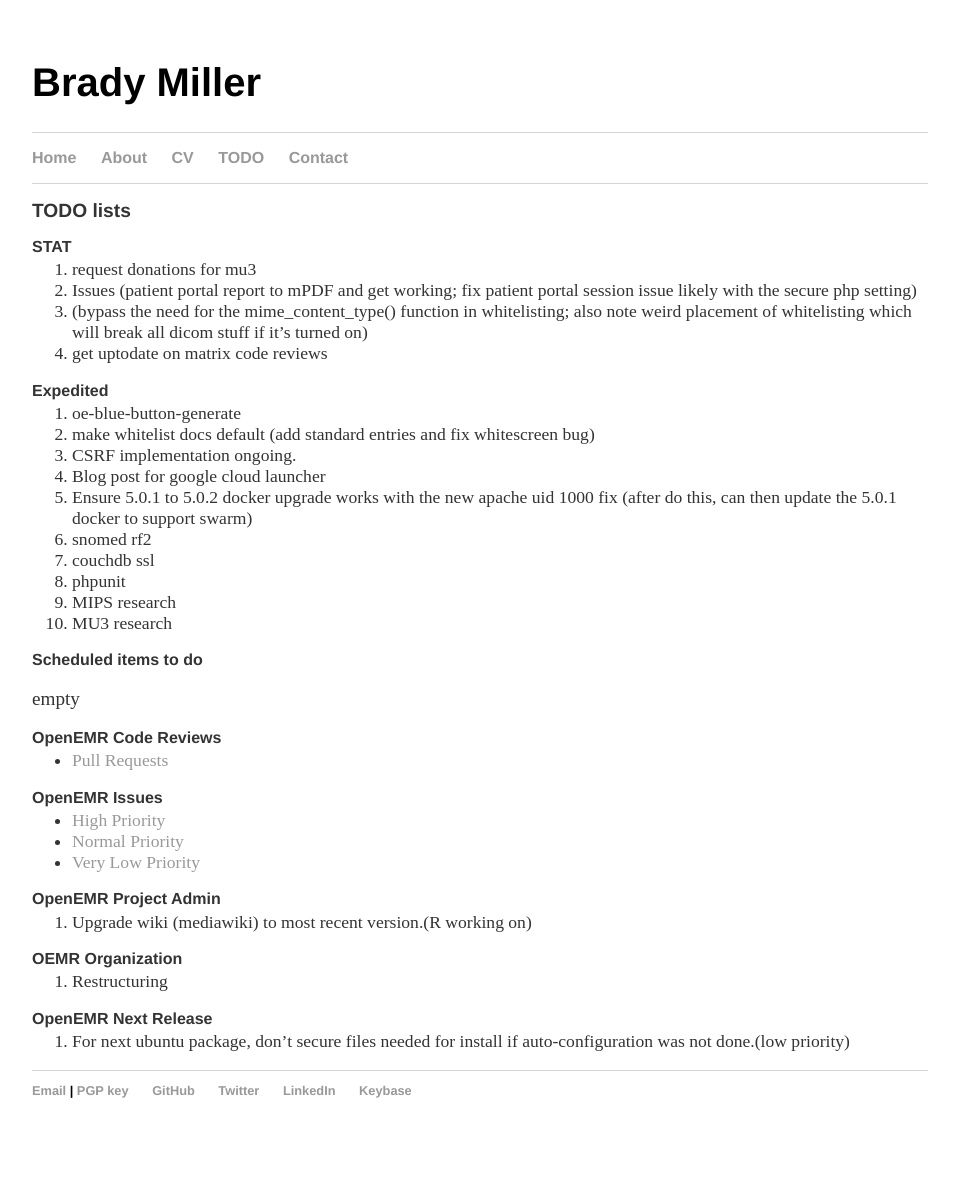
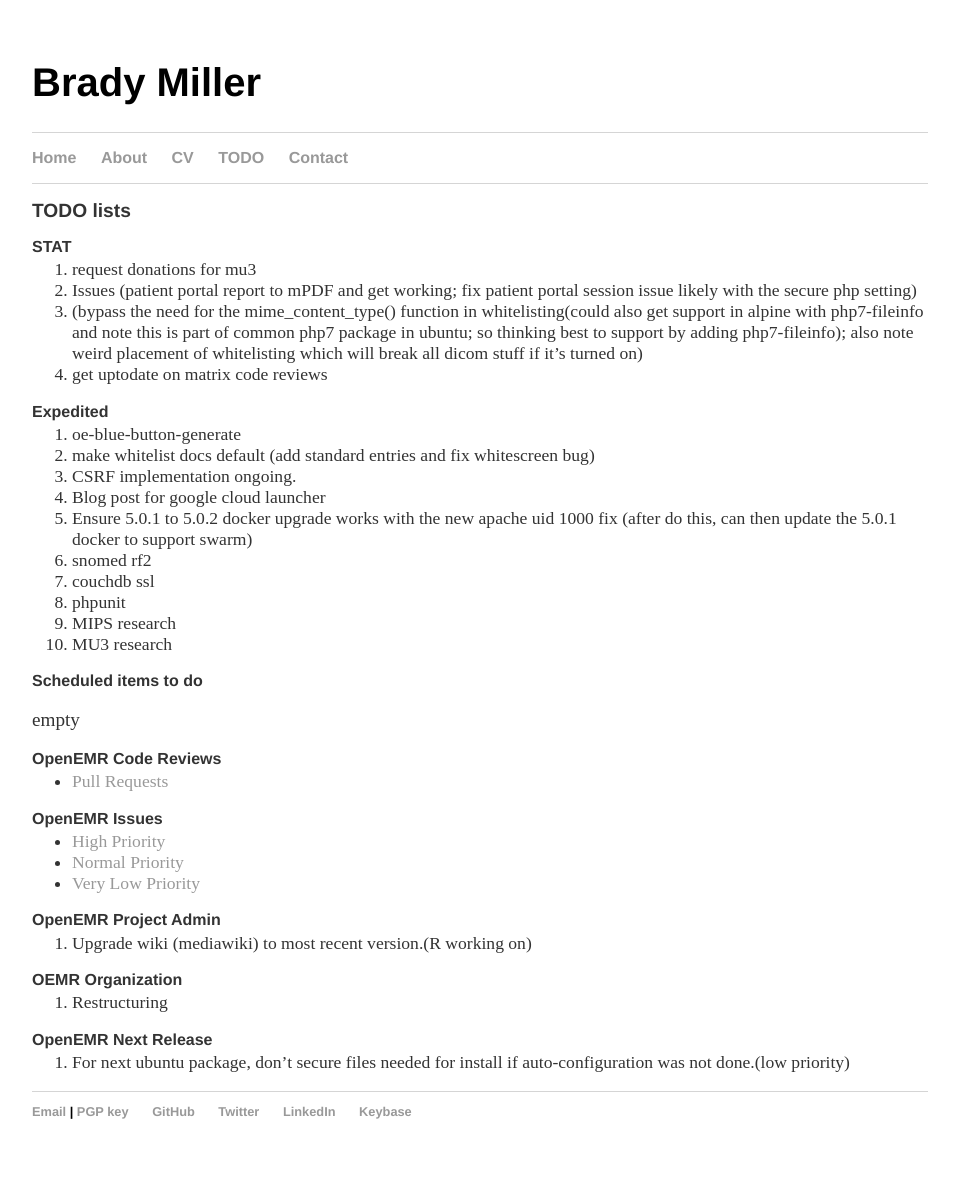
Before and after one commit to bradymiller/bradymiller.github.io, a Jekyll site: the page built from todo/index.md, in a window 1280 px wide. Shown: the whole page, without its empty margins (160-1119 px from the left). Built offline with Jekyll 4.4.1, drawn with Linux system fonts in a browser that asks for light colours; our own code applies the rules of GitHub Pages for plain Markdown files; before the commit the page ends 1158 px from its top, so only the background shows below that.

Commit message:
Update index.md

```diff
--- a/todo/index.md
+++ b/todo/index.md
@@ -6,7 +6,7 @@
 ### STAT
 1. request donations for mu3
 2. Issues (patient portal report to mPDF and get working; fix patient portal session issue likely with the secure php setting)
-3. (bypass the need for the mime_content_type() function in whitelisting; also note weird placement of whitelisting which will break all dicom stuff if it's turned on)
+3. (bypass the need for the mime_content_type() function in whitelisting(could also get support in alpine with php7-fileinfo and note this is part of common php7 package in ubuntu; so thinking best to support by adding php7-fileinfo); also note weird placement of whitelisting which will break all dicom stuff if it's turned on)
 4. get uptodate on matrix code reviews
 
 ### Expedited
```
